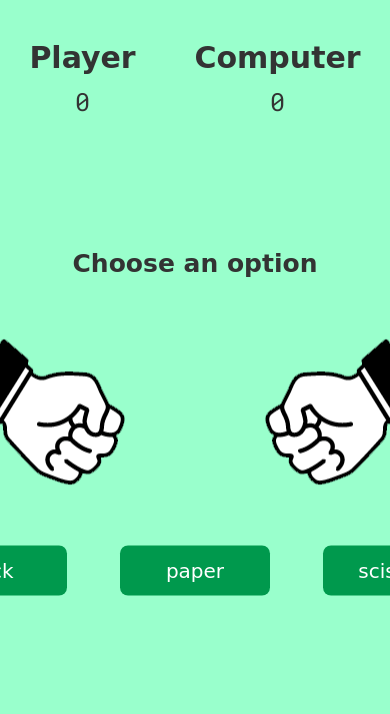
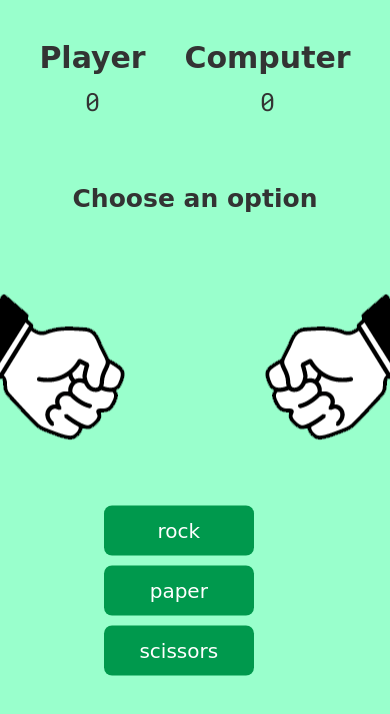
Before and after one commit to elshaw82/rock-paper-scissors, a plain HTML site: page index.html in a window 390 px wide. Both pictures are taken after a click on the button "Let's Play". Shown: the top 714 px of the page. Drawn offline with Linux system fonts and the light colour scheme; a web font is replaced by a local one.

Commit message:
mobile styling

```diff
--- a/style.css
+++ b/style.css
@@ -164,3 +164,29 @@ div.fadeIn {
         transform:  translateY(0px);
     }
 }
+
+@media only screen and (max-width: 600px) {
+    h1 {
+      text-align: center;
+    }
+.options {
+    width:100vw;
+    display:flex;
+    flex-direction: column;
+    padding-left: 35%;
+}
+
+button {
+    margin: 5px 0 5px 0;
+}
+
+.score {
+    padding:20px;
+}
+
+.winner {
+    padding:20px;
+}
+
+
+}
```
